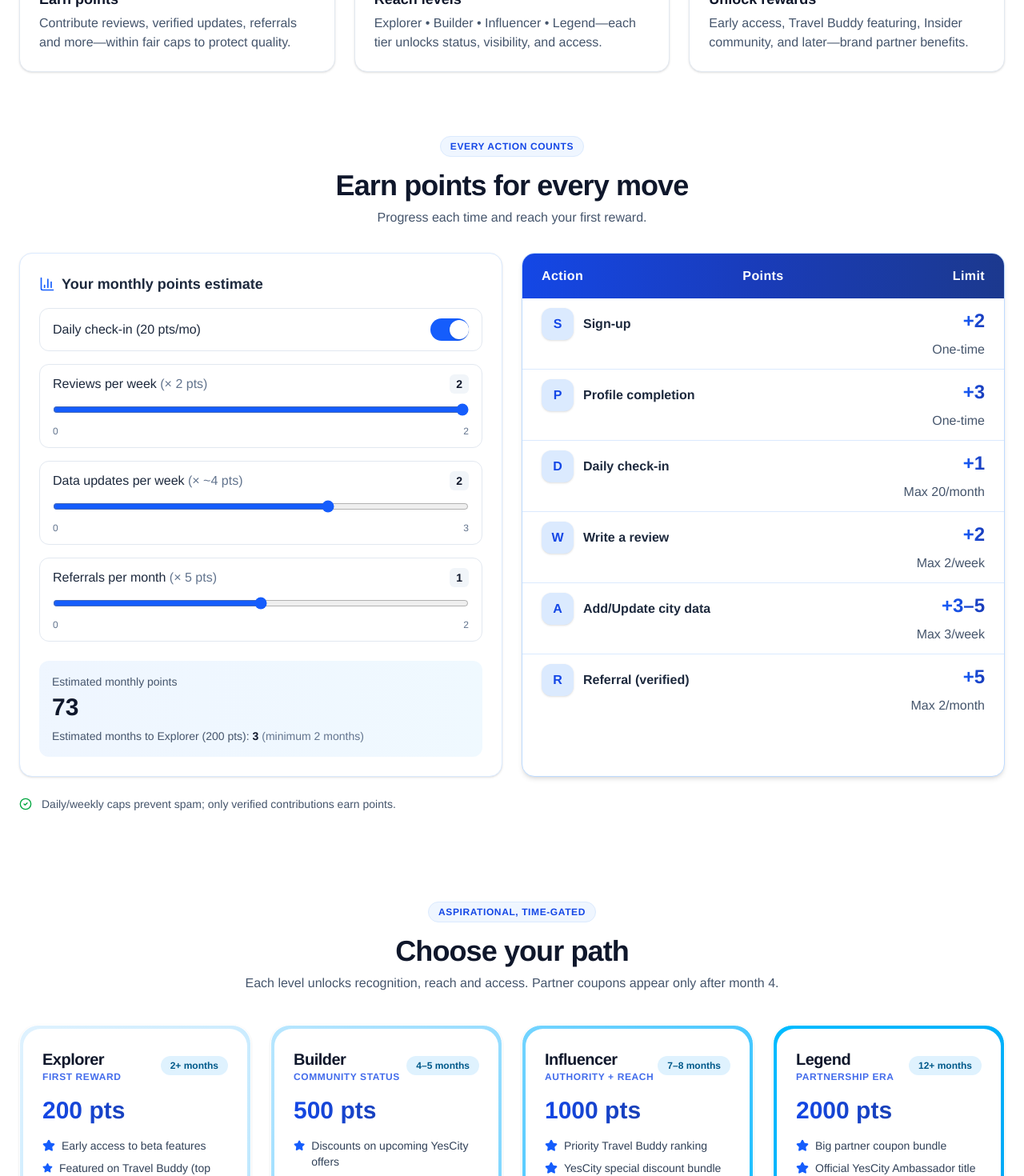
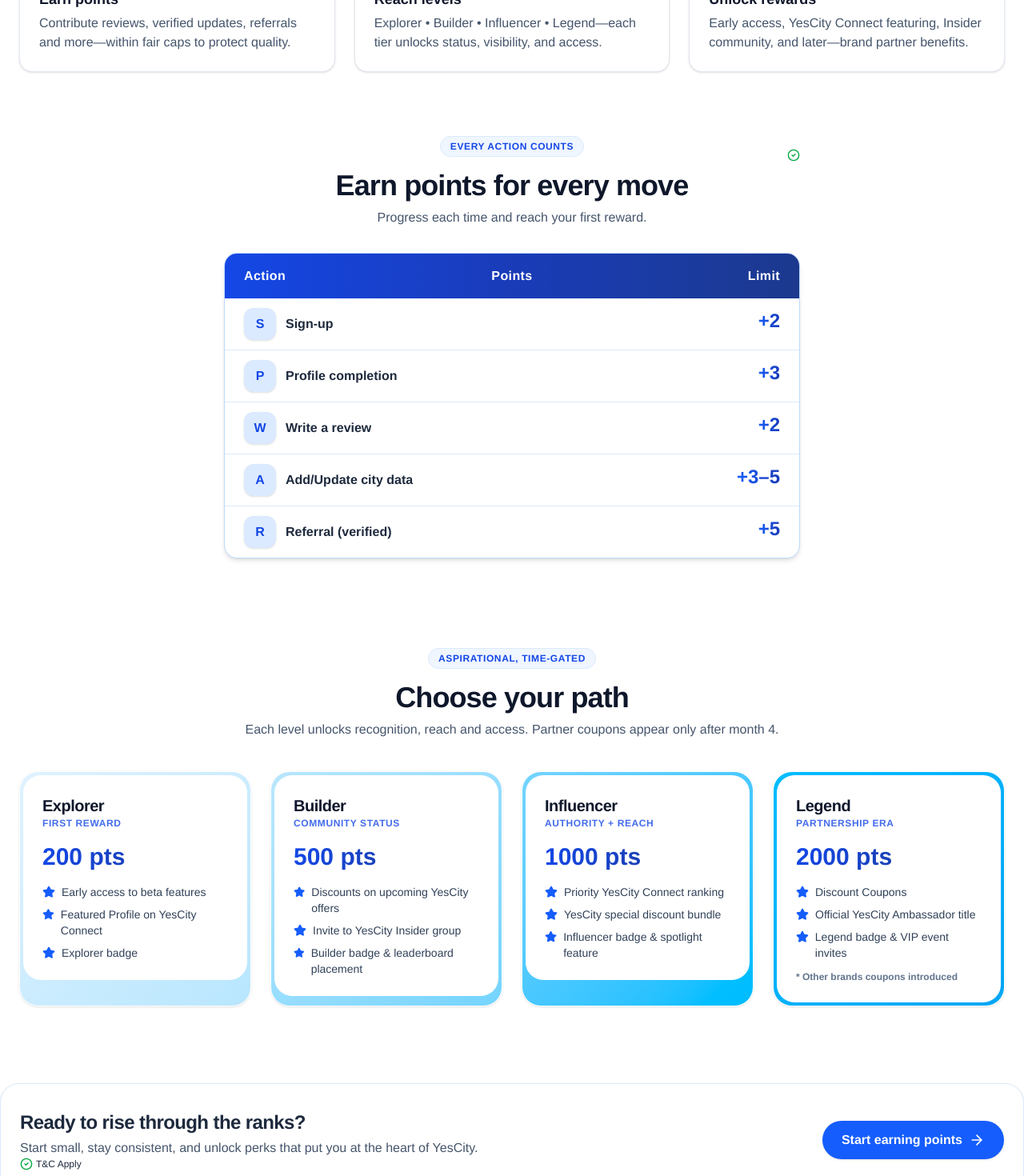
Before and after one commit to AadityaPandey30/Contribution, a Next.js app: page /rewards in a window 1280 px wide. Shown: the part 800-2270 px from the top of the page at 80% size. Built offline with nearby package versions, Linux system fonts and the light colour scheme.

Commit message:
Updated rewards

```diff
--- a/src/app/rewards/page.js
+++ b/src/app/rewards/page.js
@@ -37,7 +37,7 @@
   const pointsData = [
     { action: "Sign‑up", points: "+2", limit: "One‑time" },
     { action: "Profile completion", points: "+3", limit: "One‑time" },
-    { action: "Daily check‑in", points: "+1", limit: "Max 20/month" },
+    // { action: "Daily check‑in", points: "+1", limit: "Max 20/month" },
     { action: "Write a review", points: "+2", limit: "Max 2/week" },
     { action: "Add/Update city data", points: "+3–5", limit: "Max 3/week" },
     { action: "Referral (verified)", points: "+5", limit: "Max 2/month" },
@@ -51,7 +51,7 @@
       points: 200,
       rewards: [
         "Early access to beta features",
-        "Featured on Travel Buddy (top placement)",
+        "Featured Profile on YesCity Connect",
         "Explorer badge",
       ],
       gradient: "from-sky-100 to-sky-200",
@@ -74,7 +74,7 @@
       months: "7–8 months",
       points: 1000,
       rewards: [
-        "Priority Travel Buddy ranking",
+        "Priority YesCity Connect ranking",
         "YesCity special discount bundle",
         "Influencer badge & spotlight feature",
       ],
@@ -86,7 +86,7 @@
       months: "12+ months",
       points: 2000,
       rewards: [
-        "Big partner coupon bundle",
+        "Discount Coupons",
         "Official YesCity Ambassador title",
         "Legend badge & VIP event invites",
       ],
@@ -126,11 +126,13 @@
             aria-label="Primary"
           >
             <div className="flex items-center gap-3 ">
-              <a href='www.yescity.in/'><img
+              <a href="https://www.yescity.in/">
+                <img
                   src="./YCNewLogo.png"
                   alt="YesCity"
                   className="h-10 w-fit m-auto hidden md:block"
-              /></a>
+                />
+              </a>
             </div>
             <ul className="hidden md:flex items-center gap-6 text-lg font-semibold text-slate-600">
               <li>
@@ -166,9 +168,11 @@
                 </a>
               </li> */}
             </ul>
+            <a href="www.yescity.in/signup">
               <button className="hidden md:inline-flex items-center gap-2 rounded-full bg-blue-600 px-5 py-2.5 text-white font-bold shadow-sm hover:bg-blue-700 focus-visible:outline-none focus-visible:ring-2 focus-visible:ring-blue-500">
                 Join now <ArrowRight className="h-4 w-4" />
               </button>
+            </a>
           </nav>
         </div>
 
@@ -196,15 +200,16 @@
                 exclusive perks
               </span>
               . Be more than a user—
-              <span className="text-blue-600 font-bold">become a Legend</span>
-              .
+              <span className="text-blue-600 font-bold">become a Legend</span>.
             </p>
 
             {/* CTA Buttons */}
             <div className="mt-8 flex items-center justify-center gap-4">
+              <a href="https://www.yescity.in/signup">
                 <button className="px-4 md:px-6 py-1.5 md:py-3 rounded-full bg-blue-600 text-white text-lg font-semibold shadow-md hover:bg-blue-700 transition">
                   Join Now
                 </button>
+              </a>
               {/* <button className="px-4 md:px-6 py-1.5 md:py-3 rounded-full border border-blue-600 text-blue-600 text-lg font-semibold hover:bg-indigo-50 transition">
                 Learn More
               </button> */}
@@ -244,22 +249,25 @@
             <FeatureCard
               icon={<Gift className="h-6 w-6" />}
               title="Unlock rewards"
-              desc="Early access, Travel Buddy featuring, Insider community, and later—brand partner benefits."
+              desc="Early access, YesCity Connect featuring, Insider community, and later—brand partner benefits."
             />
           </div>
         </section>
 
         {/* Points – table with mobile cards */}
-        <section id="points" className="mx-auto max-w-7xl px-6 py-8">
+        <section id="points" className="mx-auto max-w-3xl px-6 py-8 ">
+          <div className="relative">
+            <CheckCircle2 className="absolute top-8 right-0 h-4 w-4 text-green-600" />
             <SectionTitle
               eyebrow="Every action counts"
               title="Earn points for every move"
               subtitle="Progress each time and reach your first reward."
             />
+          </div>
 
           {/* Estimator */}
-          <div className="mt-8 grid gap-6 lg:grid-cols-2">
-            <div className="rounded-2xl border border-blue-100 bg-white p-6 shadow-sm">
+          <div className="mt-8 mx-auto ">
+            {/* <div className="rounded-2xl border border-blue-100 bg-white p-6 shadow-sm">
               <div className="mb-4 flex items-center gap-2">
                 <BarChart3 className="h-5 w-5 text-blue-600" />
                 <h3 className="text-lg font-bold">
@@ -309,7 +317,7 @@
                   <span className="text-slate-500">(minimum 2 months)</span>
                 </p>
               </div>
-            </div>
+            </div> */}
 
             {/* Responsive table/cards */}
             <div className="rounded-2xl border border-blue-200 bg-white shadow-md overflow-hidden">
@@ -352,19 +360,13 @@
                     </div>
 
                     {/* Limit */}
-                    <div className="text-right text-slate-600 font-medium text-sm sm:text-base">
+                    {/* <div className="text-right text-slate-600 font-medium text-sm sm:text-base">
                       {row.limit}
-                    </div>
+                    </div> */}
                   </li>
                 ))}
               </ul>
             </div>
-          </div>
-
-          {/* Fair play note */}
-          <div className="mt-6 flex items-center gap-3 text-sm text-slate-600">
-            <CheckCircle2 className="h-4 w-4 text-green-600" /> Daily/weekly
-            caps prevent spam; only verified contributions earn points.
           </div>
         </section>
 
@@ -392,9 +394,9 @@
                         {lvl.tag}
                       </p>
                     </div>
-                    <div className="rounded-full bg-sky-100 px-3 py-1 text-xs font-bold text-sky-800">
+                    {/* <div className="rounded-full bg-sky-100 px-3 py-1 text-xs font-bold text-sky-800">
                       {lvl.months}
-                    </div>
+                    </div> */}
                   </div>
                   <div className="text-3xl font-black bg-gradient-to-r from-blue-700 to-blue-900 bg-clip-text text-transparent">
                     {lvl.points} pts
@@ -458,10 +460,18 @@
             Start small, stay consistent, and unlock perks that put you at the
             heart of YesCity.
           </p>
+          <Link href="https://www.yescity.in/terms-of-use">
+            <span className="flex gap-1 text-xs items-center">
+              <CheckCircle2 className="h-4 w-4 text-green-600" />
+              T&C Apply
+            </span>
+          </Link>
         </div>
+        <a href="https://www.yescity.in/signup">
           <button className="inline-flex items-center gap-2 rounded-full bg-blue-600 px-6 py-3 font-bold text-white shadow-sm hover:bg-blue-700 focus-visible:outline-none focus-visible:ring-2 focus-visible:ring-blue-500">
             Start earning points <ArrowRight className="h-5 w-5" />
           </button>
+        </a>
       </section>
 
       {/* Sticky mobile CTA */}
@@ -470,10 +480,18 @@
           <div className="text-sm">
             <div className="font-black">Climb the ladder</div>
             <div className="text-slate-600">Claim your reward</div>
+            <Link href="https://www.yescity.in/terms-of-use">
+            <span className="flex gap-1 text-xs items-center font-light">
+              <CheckCircle2 className="h-3 w-3 text-green-600" />
+              T&C Apply
+            </span>
+          </Link>
           </div>
+          <a href="https://www.yescity.in/signup">
             <button className="inline-flex items-center gap-1 md:gap-2 rounded-full bg-blue-600 px-2 md:px-4 py-1 md:py-2 text-sm font-bold text-white shadow-sm hover:bg-blue-700 focus-visible:outline-none focus-visible:ring-2 focus-visible:ring-blue-500">
               Join now <ArrowRight className="h-4 w-4" />
             </button>
+          </a>
         </div>
       </div>
 
```
Lines whose indentation alone changed are shown as unchanged.
